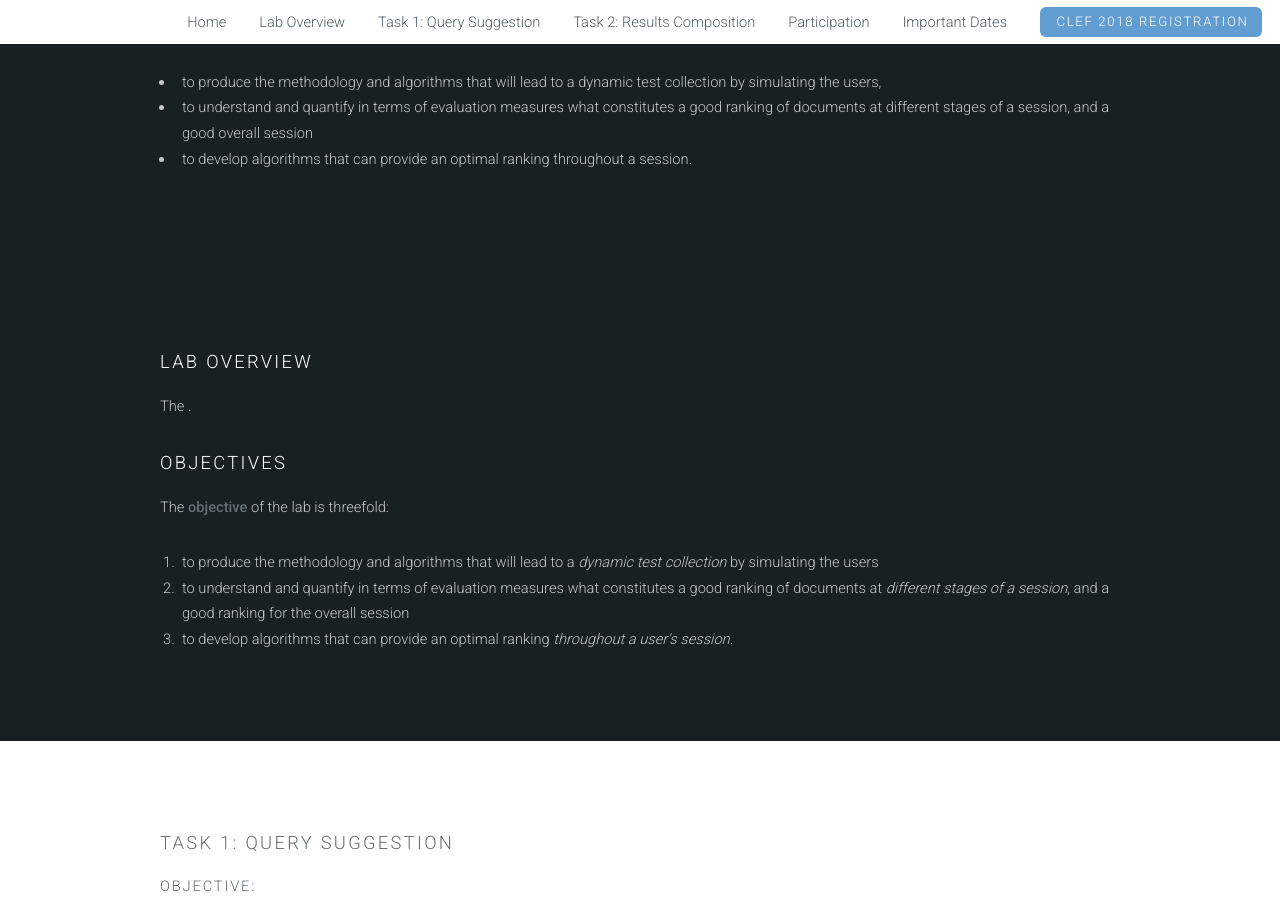
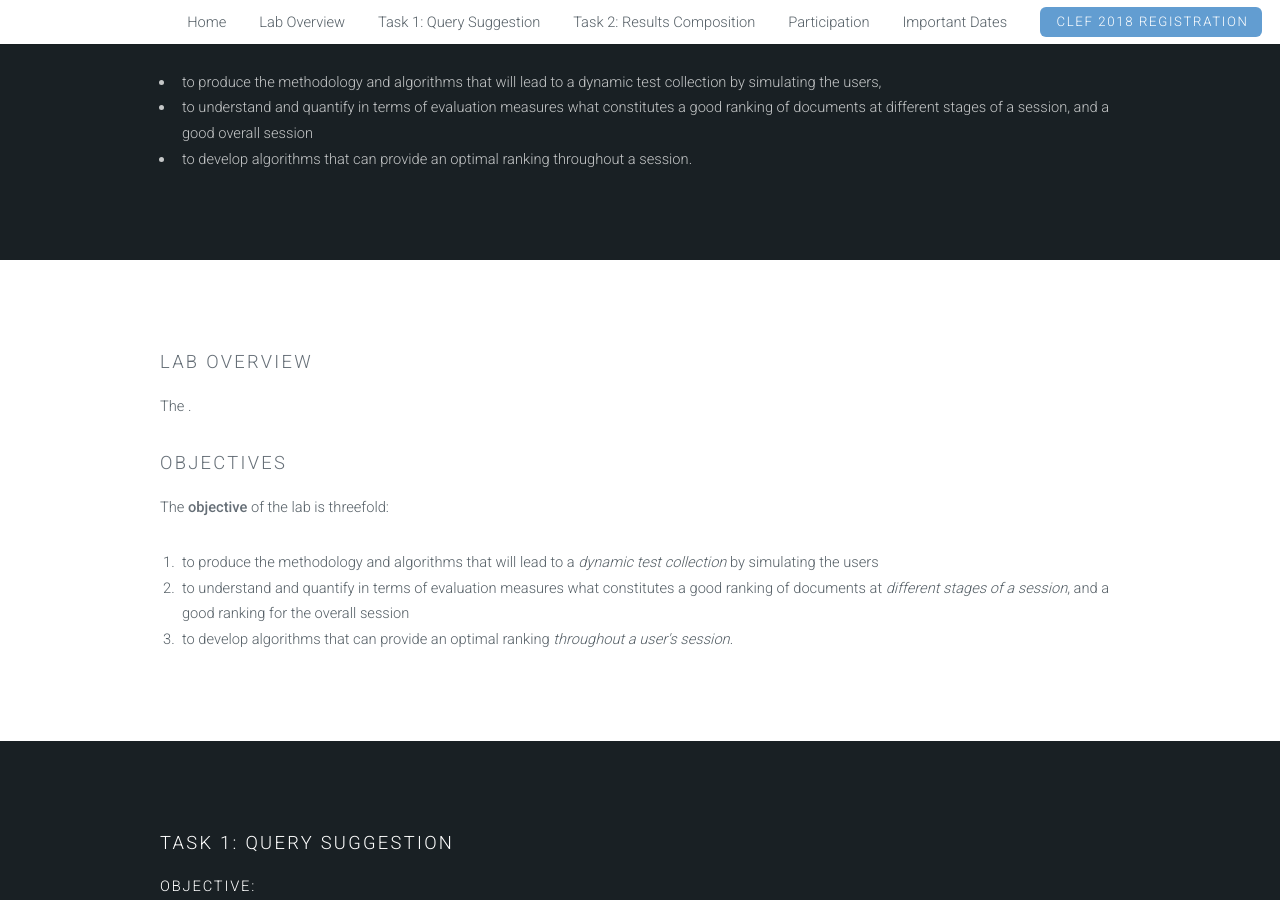
Before and after one commit to ekanou/dynamicsearch, a Jekyll site: the page built from clef-lab.html, in a window 1280 px wide and 900 px high, scrolled down 1012 px. Built offline with Jekyll 4.4.1, drawn with Linux system fonts in a browser that asks for light colours.

Commit message:
Update clef-lab.html

```diff
--- a/clef-lab.html
+++ b/clef-lab.html
@@ -40,7 +40,7 @@ layout: clef-default
   </div>
 </section>
 
-<section id="Lab Overview" class="wrapper style2">
+<section id="Lab Overview" class="wrapper style1">
   <div class="container">
     <div class="row">
       <section>
@@ -59,7 +59,7 @@ layout: clef-default
   </div>
 </section>
 
-<section id="Task 1" class="wrapper style1">
+<section id="Task 1" class="wrapper style2">
   <div class="container">
     <div class="row">
       <section>
@@ -70,7 +70,7 @@ layout: clef-default
   </div>
 </section>
 
-<section id="Task 2" class="wrapper style1">
+<section id="Task 2" class="wrapper style2">
   <div class="container">
     <div class="row">
       <section>
@@ -82,9 +82,8 @@ layout: clef-default
 </section>
 
 
-<section id="Important Dates" class="wrapper style2">
+<section id="Important Dates" class="wrapper style1">
   <div class="container">
-    <div class="row">
       <h3>Important Dates</h3>
 	<br>
       	<section>
@@ -115,6 +114,5 @@ layout: clef-default
       </ul>
       </p>
       </section>
-    </div>
   </div>
 </section>
```
